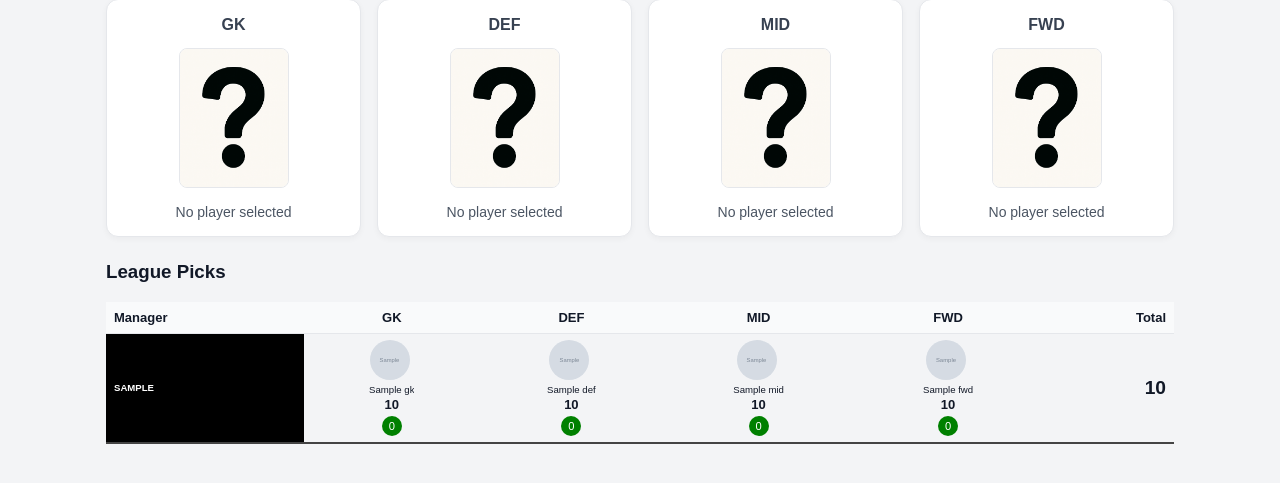
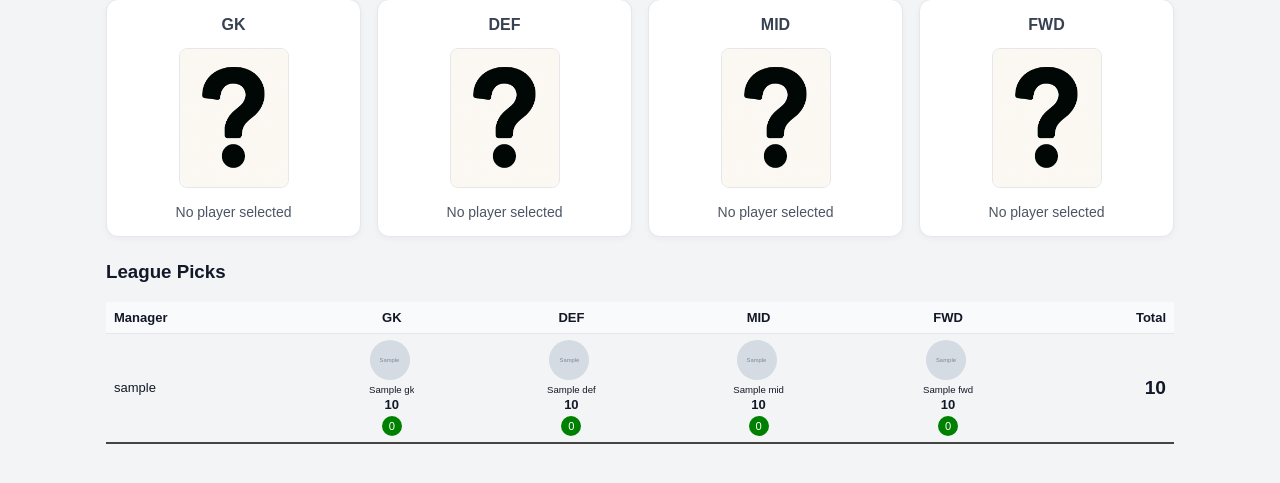
Before and after one commit to goenghisghan/fbj-game, a Flask app: template templates/live.html in a window 1280 px wide. Shown: the part 248-731 px from the top of the page. Run offline with Flask 3, Linux system fonts and the light colour scheme; the template is opened without the code that fills it: most values are stand-ins (such as "Sample title", 1, 10 or a date in 2020); grey boxes marked "Sample" are stand-in pictures; some libraries are stand-ins or nearby versions; some web fonts are replaced.

Commit message:
Update style.css

```diff
--- a/static/style.css
+++ b/static/style.css
@@ -170,13 +170,14 @@ a{color:#2563eb;text-decoration:none}a:hover{text-decoration:underline}
   vertical-align: middle;
 }
 
+/* black background
 .table.picks td.manager-cell {
-  background: #000;   /* black background */
-  color: #fff;        /* white text */
-  text-transform: uppercase; /* capitalise */
+  background: #000;
+  color: #fff;
+  text-transform: uppercase;
   font-weight: bold;
   font-size: 0.6rem;
-}
+}*/
 
 .table.picks td.total-cell {
   text-align: right;
```
